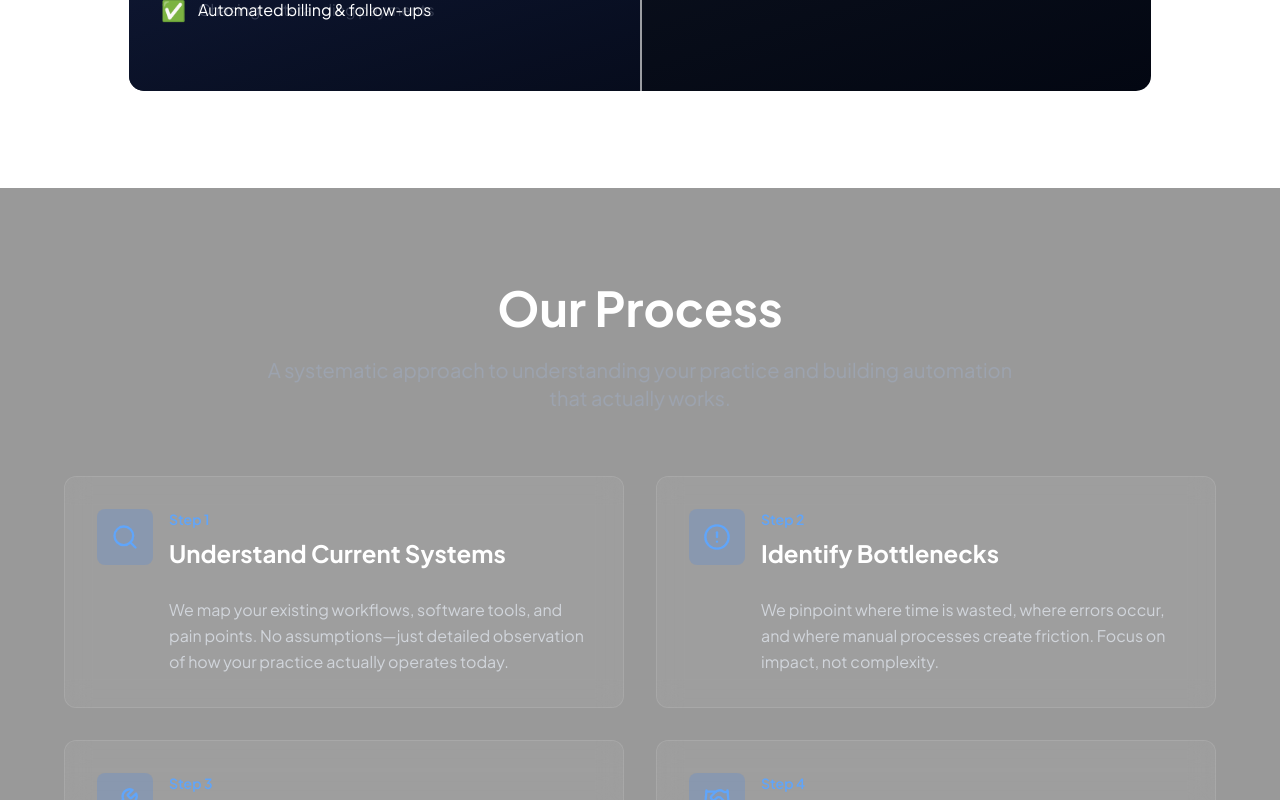
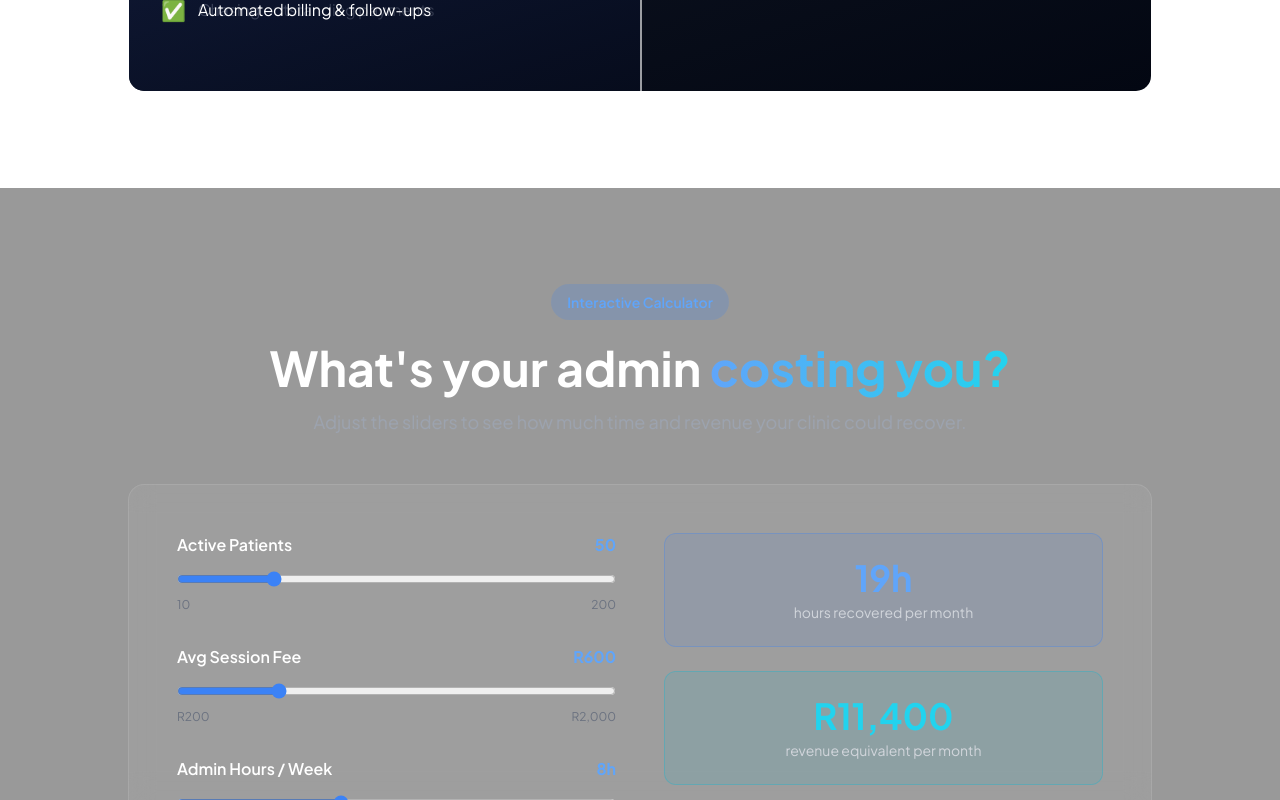
Before and after one commit to denermeyer/physio-landing-page, a React (Vite) app: page / in a window 1280 px wide. Shown: the part 2000-2800 px from the top of the page. Built offline with nearby package versions, Linux system fonts and the light colour scheme.

Commit message:
feat: add interactive patient revenue calculator
Co-Authored-By: Claude Haiku 4.5 <noreply@anthropic.com>

```diff
--- a/src/App.tsx
+++ b/src/App.tsx
@@ -2,6 +2,7 @@ import { useState } from 'react';
 import Hero from './components/Hero';
 import WhoItsFor from './components/WhoItsFor';
 import BeforeAfterSlider from './components/BeforeAfterSlider';
+import PatientCalculator from './components/PatientCalculator';
 import Process from './components/Process';
 import AuditOffer from './components/AuditOffer';
 import WhatHappensNext from './components/WhatHappensNext';
@@ -19,6 +20,7 @@ function App() {
       <Hero onOpenForm={() => setIsFormOpen(true)} />
       <WhoItsFor />
       <BeforeAfterSlider />
+      <PatientCalculator />
       <Process />
       <AuditOffer onOpenForm={() => setIsFormOpen(true)} />
       <WhatHappensNext />
--- /dev/null
+++ b/src/components/PatientCalculator.tsx
@@ -0,0 +1,108 @@
+import { useState } from 'react';
+import { useReveal } from '../hooks/useReveal';
+
+export default function PatientCalculator() {
+  const [patients, setPatients] = useState(50);
+  const [sessionFee, setSessionFee] = useState(600);
+  const [adminHours, setAdminHours] = useState(8);
+  const sectionRef = useReveal();
+
+  const hoursRecoveredPerMonth = Math.round(adminHours * 4 * 0.6);
+  const revenueEquivalent = hoursRecoveredPerMonth * sessionFee;
+  const extraPatients = Math.round(hoursRecoveredPerMonth * 0.8);
+
+  return (
+    <section ref={sectionRef} className="py-24 px-6 bg-black/40 reveal">
+      <div className="max-w-5xl mx-auto">
+        <div className="text-center mb-12">
+          <div className="inline-block bg-blue-500/20 text-blue-400 px-4 py-2 rounded-full text-sm font-semibold mb-6">
+            Interactive Calculator
+          </div>
+          <h2 className="text-4xl md:text-5xl font-bold text-white mb-4">
+            What's your admin{' '}
+            <span className="bg-gradient-to-r from-blue-400 to-cyan-400 bg-clip-text text-transparent">
+              costing you?
+            </span>
+          </h2>
+          <p className="text-gray-400 text-lg max-w-2xl mx-auto">
+            Adjust the sliders to see how much time and revenue your clinic could recover.
+          </p>
+        </div>
+
+        <div className="bg-white/5 backdrop-blur-md border border-white/10 rounded-2xl p-8 md:p-12">
+          <div className="grid md:grid-cols-2 gap-12">
+            {/* Sliders */}
+            <div className="space-y-8">
+              <div>
+                <div className="flex justify-between mb-3">
+                  <label className="text-white font-semibold">Active Patients</label>
+                  <span className="text-blue-400 font-bold">{patients}</span>
+                </div>
+                <input
+                  type="range" min={10} max={200} step={5}
+                  value={patients}
+                  onChange={(e) => setPatients(Number(e.target.value))}
+                  className="w-full accent-blue-500 cursor-pointer"
+                />
+                <div className="flex justify-between text-xs text-gray-500 mt-1">
+                  <span>10</span><span>200</span>
+                </div>
+              </div>
+
+              <div>
+                <div className="flex justify-between mb-3">
+                  <label className="text-white font-semibold">Avg Session Fee</label>
+                  <span className="text-blue-400 font-bold">R{sessionFee}</span>
+                </div>
+                <input
+                  type="range" min={200} max={2000} step={50}
+                  value={sessionFee}
+                  onChange={(e) => setSessionFee(Number(e.target.value))}
+                  className="w-full accent-blue-500 cursor-pointer"
+                />
+                <div className="flex justify-between text-xs text-gray-500 mt-1">
+                  <span>R200</span><span>R2,000</span>
+                </div>
+              </div>
+
+              <div>
+                <div className="flex justify-between mb-3">
+                  <label className="text-white font-semibold">Admin Hours / Week</label>
+                  <span className="text-blue-400 font-bold">{adminHours}h</span>
+                </div>
+                <input
+                  type="range" min={1} max={20} step={1}
+                  value={adminHours}
+                  onChange={(e) => setAdminHours(Number(e.target.value))}
+                  className="w-full accent-blue-500 cursor-pointer"
+                />
+                <div className="flex justify-between text-xs text-gray-500 mt-1">
+                  <span>1h</span><span>20h</span>
+                </div>
+              </div>
+            </div>
+
+            {/* Results */}
+            <div className="flex flex-col justify-center gap-6">
+              <div className="bg-blue-500/10 border border-blue-500/30 rounded-xl p-6 text-center">
+                <div className="text-4xl font-bold text-blue-400 mb-1">{hoursRecoveredPerMonth}h</div>
+                <div className="text-gray-300 text-sm">hours recovered per month</div>
+              </div>
+              <div className="bg-cyan-500/10 border border-cyan-500/30 rounded-xl p-6 text-center">
+                <div className="text-4xl font-bold text-cyan-400 mb-1">R{revenueEquivalent.toLocaleString()}</div>
+                <div className="text-gray-300 text-sm">revenue equivalent per month</div>
+              </div>
+              <div className="bg-white/5 border border-white/10 rounded-xl p-6 text-center">
+                <div className="text-4xl font-bold text-white mb-1">+{extraPatients}</div>
+                <div className="text-gray-300 text-sm">additional patients per month</div>
+              </div>
+              <p className="text-xs text-gray-500 text-center">
+                Based on a 60% admin reduction — a conservative estimate for fully automated practices.
+              </p>
+            </div>
+          </div>
+        </div>
+      </div>
+    </section>
+  );
+}
```
